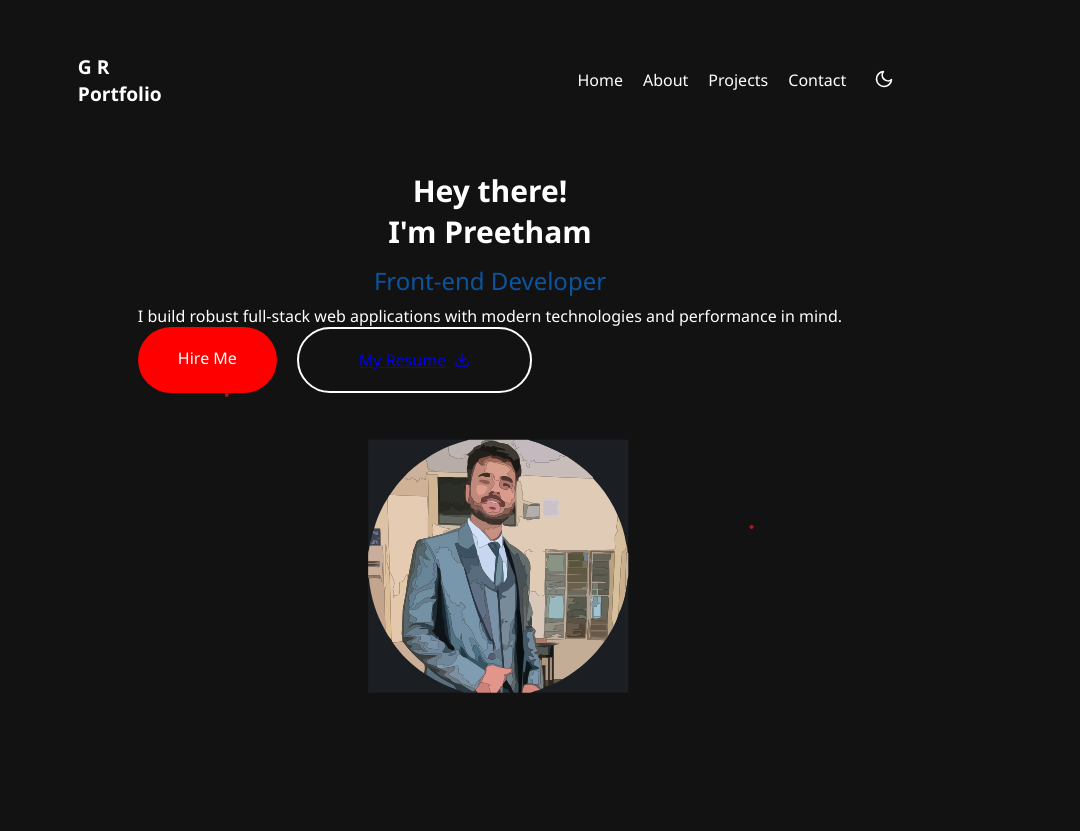
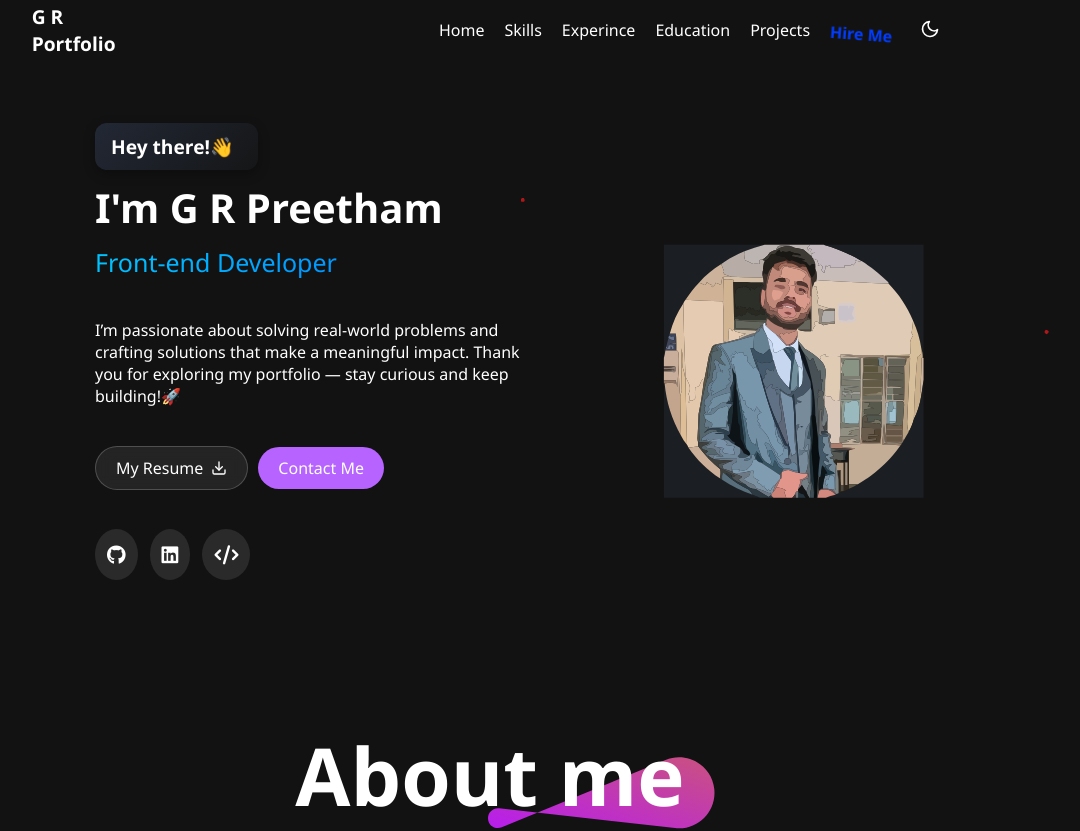
Before and after one commit to Preethamraj-01/Preetham-Portfolio, a React (Vite) app: page / in a window 1280 px wide. Shown: the top 831 px of the page, without its empty margins (150-1230 px from the left). Built offline with nearby package versions, Linux system fonts and the light colour scheme.

Commit message:
Added Education and design for home page

```diff
--- a/src/App.css
+++ b/src/App.css
@@ -19,3 +19,6 @@ body {
   font-family: 'Segoe UI', Tahoma, Geneva, Verdana, sans-serif;
   transition: background-color 0.3s, color 0.3s;
 }
+body {
+  padding-top: 60px;
+}
--- a/src/App.jsx
+++ b/src/App.jsx
@@ -11,6 +11,7 @@ import { About } from "./Components/About/About";
 import Projects from "./Components/Projects/Projects";
 import Contact from "./Components/Contact/Contact";
 import "./App.css";
+import Education from "./Components/Education/Education";
 
 const App = () => {
   const [theme, setTheme] = useState("dark");
@@ -39,7 +40,8 @@ const App = () => {
   };
 
   return (
-    <Router>
+    <Router >
+      <div className="pages">
       <NavBar toggleTheme={toggleTheme} currentTheme={theme} />
       <Routes>
         <Route
@@ -48,12 +50,14 @@ const App = () => {
             <>
               <Landing />
               <About />
+              <Education/>
               <Projects />
               <Contact />
             </>
           }
         />
       </Routes>
+      </div>
     </Router>
   );
 };
--- /dev/null
+++ b/src/Components/Education/Education.css
@@ -0,0 +1,74 @@
+.education-section {
+  padding: 60px 20px;
+  color: white;
+  font-family: 'Segoe UI', sans-serif;
+  position: relative;
+  margin: 150px;
+}
+
+.education-title {
+  font-size: 2.2rem;
+  font-weight: bold;
+  margin-bottom: 30px;
+  border-left: 5px solid #5900ff;
+  padding-left: 15px;
+}
+
+.education-timeline {
+  position: relative;
+  padding-left: 30px;
+  border-left: 2px solid #555;
+}
+
+.education-item {
+  position: relative;
+  margin-bottom: 40px;
+}
+
+.education-dot {
+  position: absolute;
+  left: -11px;
+  top: 5px;
+  height: 12px;
+  width: 12px;
+  background-color: #0026ff;
+  border-radius: 50%;
+}
+
+.education-content {
+  padding-left: 10px;
+}
+
+.education-content h3 {
+  font-size: 1.2rem;
+  font-weight: 600;
+  margin-bottom: 5px;
+}
+
+.edu-icon {
+  color: #003cff;
+  margin-right: 6px;
+}
+
+.institution {
+  color: #7700ff;
+  font-weight: 500;
+  margin-bottom: 5px;
+}
+
+.edu-meta {
+  color: #bbb;
+  font-size: 0.9rem;
+  margin-bottom: 8px;
+}
+
+.edu-meta svg {
+  margin-right: 5px;
+  vertical-align: middle;
+}
+
+.edu-description {
+  font-size: 0.95rem;
+  color: #ddd;
+  line-height: 1.6;
+}
--- /dev/null
+++ b/src/Components/Education/Education.jsx
@@ -0,0 +1,58 @@
+import React from 'react';
+import './Education.css';
+import { FaMapMarkerAlt, FaCalendarAlt, FaGraduationCap } from 'react-icons/fa';
+
+const educationData = [
+  {
+    degree: "Bachelor's in Computer Science",
+    institution: 'BIT',
+    location: 'karnataka',
+    duration: '2023',
+    description:
+      'Currently pursuing advanced education in Computer Science with a focus on Artificial Intelligence and modern computing. Achieved 80% in Quarter 1 (TypeScript) and 92% in Quarter 2 (Next.js). Currently in Quarter 3, focusing on Python and AI development.',
+  },
+  {
+    degree: 'Intermediate in Computer Science',
+    institution: 'City College',
+    location: 'karnataks',
+    duration: '2020 - 2022',
+    description:
+      'Completed intermediate education with a focus on Computer Science fundamentals, mathematics, and programming basics. Developed strong analytical and problem-solving skills.',
+  },
+  {
+    degree: 'SSLC',
+    institution: 'City School',
+    location: 'Karnataka',
+    duration: '2018 - 2020',
+    description:
+      'Completed matriculation with distinction, focusing on science subjects. Developed a strong foundation in mathematics and scientific principles.',
+  },
+];
+
+const Education = () => {
+  return (
+    <section className="education-section" id="education">
+      <h2 className="education-title">Education</h2>
+      <div className="education-timeline">
+        {educationData.map((item, index) => (
+          <div key={index} className="education-item">
+            <div className="education-dot"></div>
+            <div className="education-content">
+              <h3>
+                <FaGraduationCap className="edu-icon" /> {item.degree}
+              </h3>
+              <h4 className="institution">{item.institution}</h4>
+              <p className="edu-meta">
+                <span><FaCalendarAlt /> {item.duration}</span> &nbsp;
+                <span><FaMapMarkerAlt /> {item.location}</span>
+              </p>
+              <p className="edu-description">{item.description}</p>
+            </div>
+          </div>
+        ))}
+      </div>
+    </section>
+  );
+};
+
+export default Education;
--- a/src/Components/LandingPage/Landing.css
+++ b/src/Components/LandingPage/Landing.css
@@ -2,39 +2,111 @@
   display: flex;
   justify-content: space-around;
   align-items: center;
-  flex-wrap: wrap;           /* Makes it responsive */
   padding: 60px 80px;
+  margin-left: 165px;
+}
+
+.greeting {
+  display: inline-block;
+  background: linear-gradient(135deg, #222835, #151617); /* or any gradient */
+  color: white;
+  padding: 10px 16px;
+  border-radius: 12px;
+  font-weight: 600;
+  font-size: 1.2rem;
+  box-shadow: 0 4px 12px rgba(0, 0, 0, 0.3);
+  margin-bottom: 10px;
+}
+
+.land-left h1{
+    margin-bottom: 40px;
+}
+
+.wave-icon {
+  margin-right: 8px;
+  animation: wave 2s infinite;
+  display: inline-block;
+}
+
+/* Optional waving animation */
+@keyframes wave {
+  0% { transform: rotate(0deg); }
+  10% { transform: rotate(14deg); }
+  20% { transform: rotate(-8deg); }
+  30% { transform: rotate(14deg); }
+  40% { transform: rotate(-4deg); }
+  50% { transform: rotate(10deg); }
+  60% { transform: rotate(0deg); }
+  100% { transform: rotate(0deg); }
+}
+
+.glass-btn {
+  background: rgba(255, 255, 255, 0.08);
+  border: 1px solid rgba(255, 255, 255, 0.2);
+  backdrop-filter: blur(8px);
+  color: white;
+  padding: 10px 20px;
+  border-radius: 999px;
+  font-weight: 500;
+  display: inline-flex;
+  align-items: center;
+  gap: 8px;
+  transition: 0.3s ease;
+  cursor: pointer;
+  text-decoration: none;
+}
+
+.glass-btn:hover {
+  transform: translateY(-2px);
+  background: rgba(255, 255, 255, 0.15);
+}
+
+.intro{
+    font-size: 40px;
+}
+
+.contact-btn {
+  background-color: #b663ff;
+  color: white;
+  margin: 10px;
+  border: none;
+}
+
+.social-icons {
+  display: flex;
+  gap: 12px;
+  margin-top: 30px;
+}
+
+.social-icons a {
+  background: rgba(255, 255, 255, 0.1);
+  padding: 12px;
+  border-radius: 50%;
+  color: white;
+  font-size: 1.2rem;
+  transition: 0.3s ease;
+}
+
+.social-icons a:hover {
+  background: rgba(255, 255, 255, 0.2);
+  transform: translateY(-3px);
 }
 
 
-.land h1{
-    text-align: center;
-    font-size: 30px;
-}
-.land span{
-    color: red;
-}
 .land-action{
-    display: flex;
-    gap: 20px;
-}
-.land-connect{
-    background: red;
-    cursor: pointer;
-    padding: 20px 40px;
-    border-radius: 50px;
+    margin-top: 30px;
 }
 
-.my-resume{
-   padding: 20px 60px;
-   border-radius: 50px;
-   border: 2px solid white;
-}
+
 .rotating-title {
   margin: 10px 0;
-  color: #0a66c2;
   font-weight: 500;
-  font-size: 1.5rem;
+  font-size: 25px;
+  background: linear-gradient(135deg, #00c6ff, #0072ff); /* Blue gradient */
+  -webkit-background-clip: text;
+  -webkit-text-fill-color: transparent;
+  background-clip: text;
+
   animation: fadeInOut 2s infinite;
 }
 
--- a/src/Components/LandingPage/Landing.jsx
+++ b/src/Components/LandingPage/Landing.jsx
@@ -20,33 +20,63 @@ const Landing = () => {
     <div className="land" id="landing">
       <div className="land-left">
         <h1>
-          <p className="greeting">Hey there!</p>
-          <p className="intro">I'm Preetham</p>
+          <p className="greeting">
+            Hey there!
+            <span role="img" aria-label="hi" className="wave-icon">
+              👋
+            </span>
+          </p>
+          <p className="intro">I'm G R Preetham</p>
           <p className="rotating-title">{titles[index]}</p>
         </h1>
         <p className="description">
-          I build robust full-stack web applications with modern technologies
-          and performance in mind.
+          I’m passionate about solving real-world problems and crafting
+          solutions that make a meaningful impact. Thank you for exploring my
+          portfolio — stay curious and keep building!🚀
         </p>
+
         <div className="land-action">
+          <a
+            href="https://drive.google.com/file/d/1vuGPYt929iPPL-_0zBLk-g3XqU1bOP5l/view"
+            target="_blank"
+            rel="noopener noreferrer"
+            className="glass-btn resume-btn"
+          >
+            My Resume <FiDownload />
+          </a>
+
           <Link
             to="contact"
             smooth={true}
             duration={500}
-            className="land-connect"
+            className="glass-btn contact-btn"
           >
-            Hire Me
+            Contact Me
           </Link>
+        </div>
+
+        <div className="social-icons">
+          <a
+            href="https://github.com/yourgithub"
+            target="_blank"
+            rel="noreferrer"
+          >
+            <i className="fa-brands fa-github"></i>
+          </a>
+          <a
+            href="https://linkedin.com/in/yourlinkedin"
+            target="_blank"
+            rel="noreferrer"
+          >
+            <i className="fa-brands fa-linkedin"></i>
+          </a>
 
           <a
-            href="https://drive.google.com/file/d/1vuGPYt929iPPL-_0zBLk-g3XqU1bOP5l/view"
+            href="https://leetcode.com/u/Preethamraj__01/"
             target="_blank"
-            rel="noopener noreferrer"
-            className="my-resume"
-            style={{ display: "flex", alignItems: "center", gap: "8px" }}
+            rel="noreferrer"
           >
-            My Resume
-            <FiDownload />
+            <i className="fa-solid fa-code"></i>
           </a>
         </div>
       </div>
--- a/src/Components/NavBar/NavBar.css
+++ b/src/Components/NavBar/NavBar.css
@@ -1,10 +1,17 @@
 .navbar {
+  position: fixed;             /* Fixed at the top */
+  top: 0;
+  left: 0;
+  right: 0;
+  z-index: 999;
   display: flex;
   align-items: center;
   justify-content: space-around;
   padding: 0 20px;
-  margin-top: 50px;
   height: 60px;
+  background-color: rgba(21, 19, 19, 0.85);
+  backdrop-filter: blur(6px);
+  cursor: pointer;
 }
 
 .navbar p {
@@ -38,3 +45,37 @@
 .nav-hire:hover{
     transform: scale(1.05);
 }
+
+.highlight-on-load {
+  background: linear-gradient(135deg, #00c6ff, #0072ff);
+  -webkit-background-clip: text;
+  -webkit-text-fill-color: transparent;
+  background-clip: text;
+  font-weight: 700;
+  font-size: 1.1rem;
+}
+
+@keyframes dance {
+  0%, 100% {
+    transform: translateY(0) rotate(0deg);
+  }
+  20% {
+    transform: translateY(-5px) rotate(-5deg);
+  }
+  40% {
+    transform: translateY(5px) rotate(5deg);
+  }
+  60% {
+    transform: translateY(-5px) rotate(-3deg);
+  }
+  80% {
+    transform: translateY(5px) rotate(3deg);
+  }
+}
+
+.hire-me-dance {
+  display: inline-block;
+  animation: dance 1s ease-in-out infinite;
+  font-weight: bold;
+  color: #003cff;
+}
--- a/src/Components/NavBar/NavBar.jsx
+++ b/src/Components/NavBar/NavBar.jsx
@@ -22,17 +22,26 @@ export const NavBar = ({ toggleTheme, currentTheme }) => {
           </li>
           <li>
             <Link to="about" smooth={true} duration={500}>
-              About
+              Skills
             </Link>
           </li>
+          <li>Experince</li>
+          <li> <Link to="education" smooth={true} duration={500}>
+              Education
+            </Link></li>
           <li>
             <Link to="projects" smooth={true} duration={500}>
               Projects
             </Link>
           </li>
           <li>
-            <Link to="contact" smooth={true} duration={500}>
-              Contact
+            <Link
+              to="contact"
+              smooth={true}
+              duration={500}
+              className="hire-me-dance "
+            >
+              Hire Me
             </Link>
           </li>
         </ul>
```
